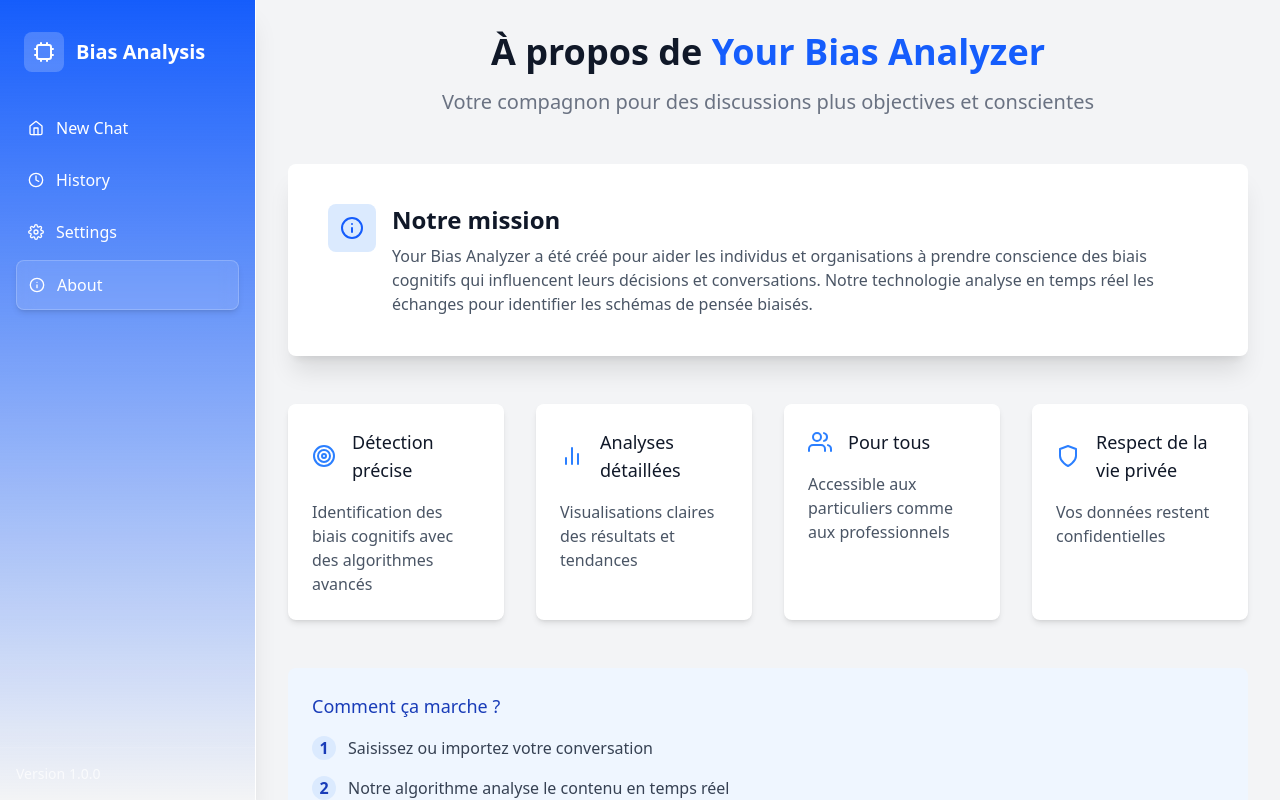
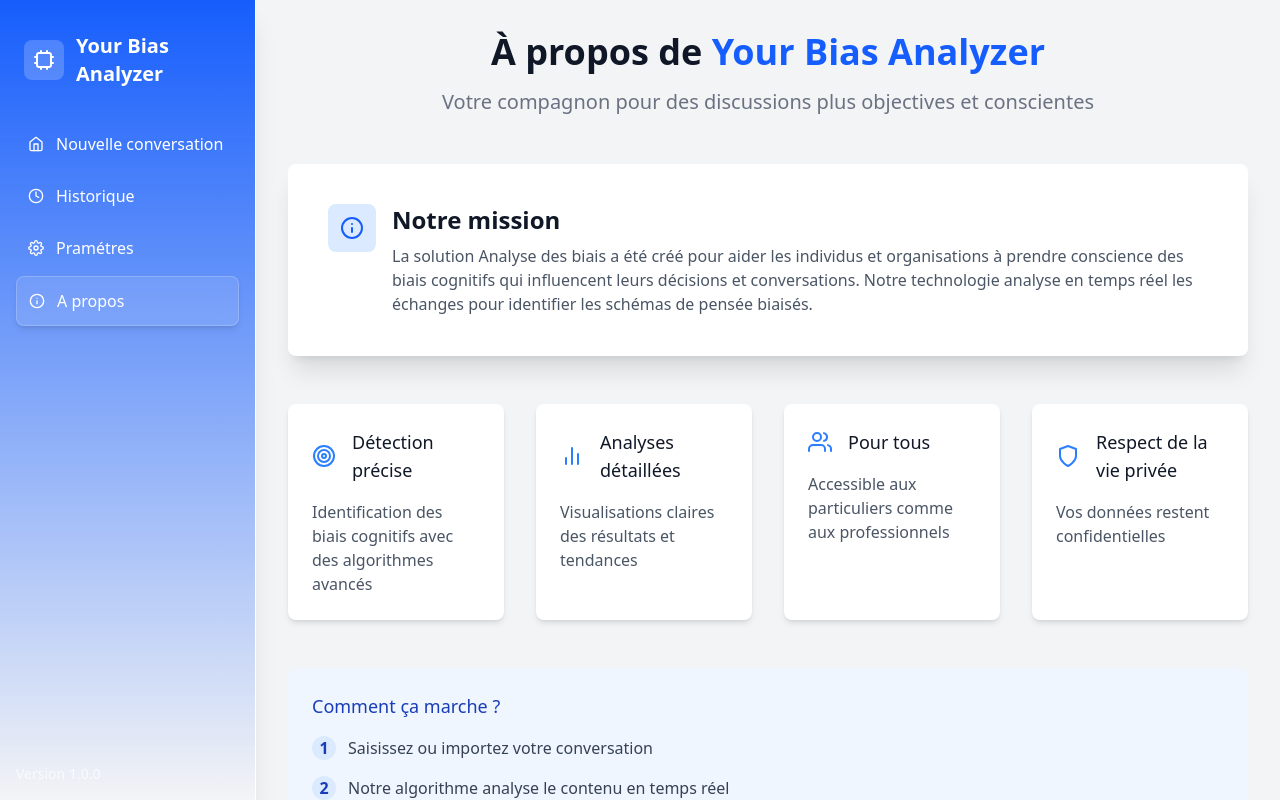
Before and after one commit to Siwar1609/Front---Projet-Veille-, a React (Vite) app: page /about in a window 1280 px wide. Built offline with nearby package versions, Linux system fonts and the light colour scheme.

Commit message:
fixing titles

```diff
--- a/src/components/Dashboard.jsx
+++ b/src/components/Dashboard.jsx
@@ -255,11 +255,7 @@
           <div className="bg-white p-6 rounded-2xl shadow-sm">
             <div className="flex justify-between items-center mb-6">
               <h2 className="text-xl font-bold text-gray-800">Répartition des Biais</h2>
-              <select className="bg-gray-100 border-0 text-sm rounded-lg px-3 py-1 focus:ring-2 focus:ring-blue-500">
-                <option>Score</option>
-                <option>Fréquence</option>
-                <option>Sévérité</option>
-              </select>
+
             </div>
             <div className="h-80">
               <Bar data={biasChartData} options={biasChartOptions} />
--- a/src/components/Sidebar.jsx
+++ b/src/components/Sidebar.jsx
@@ -6,10 +6,10 @@
   const location = useLocation();
 
   const menuItems = [
-    { icon: <FiHome className="mr-3" />, name: "New Chat", path: "/new-chat" },
-    { icon: <FiClock className="mr-3" />, name: "History", path: "/history" },
-    { icon: <FiSettings className="mr-3" />, name: "Settings", path: "/settings" },
-    { icon: <FiInfo className="mr-3" />, name: "About", path: "/about" },
+    { icon: <FiHome className="mr-3" />, name: "Nouvelle conversation", path: "/new-chat" },
+    { icon: <FiClock className="mr-3" />, name: "Historique", path: "/history" },
+    { icon: <FiSettings className="mr-3" />, name: "Pramétres", path: "/settings" },
+    { icon: <FiInfo className="mr-3" />, name: "A propos", path: "/about" },
   ];
 
   return (
@@ -20,7 +20,7 @@
             <path strokeLinecap="round" strokeLinejoin="round" strokeWidth={2} d="M9 3v2m6-2v2M9 19v2m6-2v2M5 9H3m2 6H3m18-6h-2m2 6h-2M7 19h10a2 2 0 002-2V7a2 2 0 00-2-2H7a2 2 0 00-2 2v10a2 2 0 002 2z" />
           </svg>
         </div>
-        <h2 className="text-xl font-bold">Bias Analysis</h2>
+        <h2 className="text-xl font-bold">Your Bias Analyzer</h2>
       </div>
 
       <nav>
--- a/src/pages/About.jsx
+++ b/src/pages/About.jsx
@@ -45,7 +45,7 @@
             <div className="ml-4">
               <h2 className="text-2xl font-bold text-gray-900">Notre mission</h2>
               <p className="mt-2 text-gray-600">
-                Your Bias Analyzer a été créé pour aider les individus et organisations à prendre conscience
+                La solution Analyse des biais a été créé pour aider les individus et organisations à prendre conscience
                 des biais cognitifs qui influencent leurs décisions et conversations.
                 Notre technologie analyse en temps réel les échanges pour identifier les schémas de pensée biaisés.
               </p>
--- a/src/pages/NewChat.jsx
+++ b/src/pages/NewChat.jsx
@@ -149,7 +149,7 @@
     <div className="flex flex-col h-full max-w-4xl mx-auto p-4 bg-gray-50">
       <div className="flex items-center justify-between mb-6">
         <h2 className="text-2xl font-bold text-gray-800">
-          Your way to detect bias
+          Votre outil pour identifier les biais
         </h2>
         {messages.length > 0 && (
           <button
```
